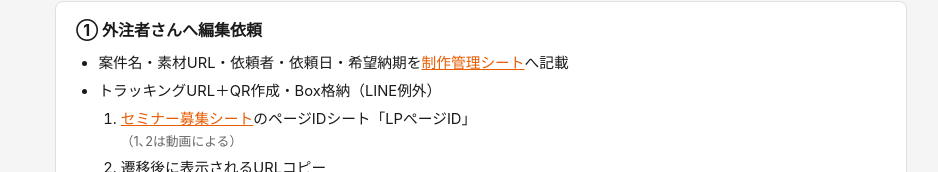
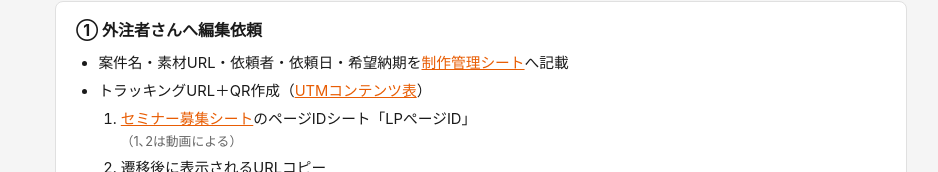
Before and after one commit to TatsuyaFushimi/flare-links, a plain HTML site: page memo.html in a window 1280 px wide. Shown: the part 211-383 px from the top of the page, without its empty margins (159-1097 px from the left). Drawn offline with Linux system fonts and the light colour scheme.

Commit message:
Flare Links: 入社時メモ①のトラッキングURL項目をUTMコンテンツ表リンク付きに変更
Co-Authored-By: Claude Opus 5.5 <noreply@anthropic.com>

```diff
--- a/memo.html
+++ b/memo.html
@@ -20,7 +20,7 @@
       <h3>① 外注者さんへ編集依頼</h3>
       <ul>
         <li>案件名・素材URL・依頼者・依頼日・希望納期を<a href="https://docs.google.com/spreadsheets/d/1VswrYvsGmY7hKLXwIjh9cptVHqhwthCiy5hatLvn-A4/edit?gid=706953571#gid=706953571" target="_blank" rel="noopener noreferrer">制作管理シート</a>へ記載</li>
-        <li>トラッキングURL＋QR作成・Box格納（LINE例外）
+        <li>トラッキングURL＋QR作成（<a href="https://docs.google.com/spreadsheets/d/1qxVq29fWslEHScGSp4Kj6JEV6peQErRNGApkwb1SV-I/edit?usp=sharing" target="_blank" rel="noopener noreferrer">UTMコンテンツ表</a>）
           <ol>
             <li><a href="https://docs.google.com/spreadsheets/d/1pKk026tw0bHouOKMGORDZ69tUbN9nIm6ITVrbVWIrQs/edit?gid=201066041#gid=201066041" target="_blank" rel="noopener noreferrer">セミナー募集シート</a>のページIDシート「LPぺージID」
               <span class="memo-aside">（1､2は動画による）</span>
```
